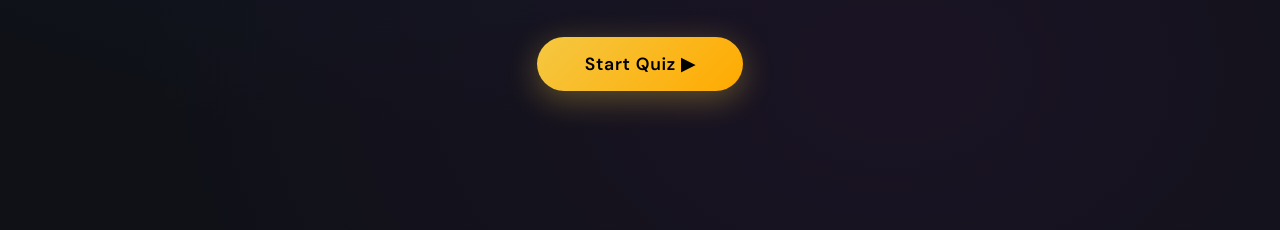
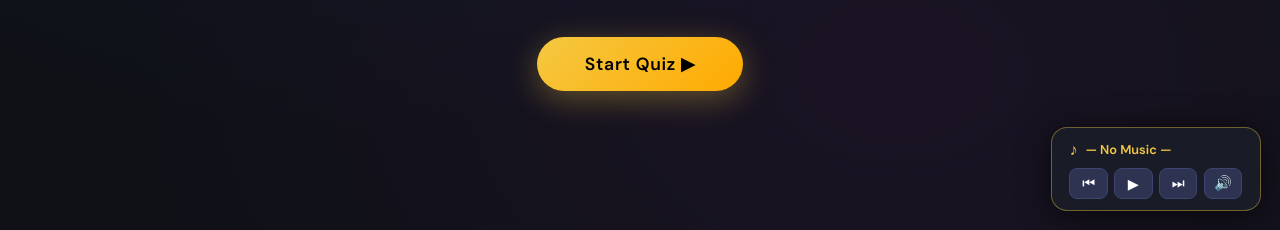
Before and after one commit to misthios997/learningmood, a plain HTML site: page bing.html in a window 1280 px wide. Shown: the part 570-800 px from the top of the page. Drawn offline with nearby package versions, Linux system fonts and the light colour scheme.

Commit message:
Update bing.html

```diff
--- a/bing.html
+++ b/bing.html
@@ -961,5 +961,137 @@ function restartQuiz() {
   showQuestion();
 }
 </script>
+
+
+  <!-- ── MUSIC PLAYER ── -->
+  <audio id="bgAudio" loop></audio>
+
+  <div id="musicPlayer">
+    <div id="songInfo">
+      <span id="noteAnim">♪</span>
+      <span id="songName">No Music</span>
+    </div>
+    <div id="playerControls">
+      <button class="pBtn" onclick="prevSong()">⏮</button>
+      <button class="pBtn active" id="playBtn" onclick="togglePlay()">▶</button>
+      <button class="pBtn" onclick="nextSong()">⏭</button>
+      <button class="pBtn" id="muteBtn" onclick="toggleMute()">🔊</button>
+    </div>
+  </div>
+
+  <style>
+  #musicPlayer {
+    position: fixed;
+    bottom: 1.2rem;
+    right: 1.2rem;
+    z-index: 99999;
+    background: rgba(26,29,39,0.97);
+    border: 1.5px solid #f5c84266;
+    border-radius: 1rem;
+    padding: .7rem 1.1rem;
+    box-shadow: 0 4px 32px #000a;
+    min-width: 210px;
+    font-family: 'DM Sans', sans-serif;
+  }
+  #songInfo {
+    display: flex;
+    align-items: center;
+    gap: .5rem;
+    font-size: .8rem;
+    color: #f5c842;
+    font-weight: 700;
+    margin-bottom: .5rem;
+    white-space: nowrap;
+    overflow: hidden;
+    text-overflow: ellipsis;
+    max-width: 190px;
+  }
+  #noteAnim { font-size: 1rem; display: inline-block; }
+  #noteAnim.playing { animation: notebounce .5s infinite alternate; }
+  @keyframes notebounce { from{transform:translateY(0)} to{transform:translateY(-5px)} }
+  #playerControls { display: flex; gap: .4rem; }
+  .pBtn {
+    flex: 1;
+    background: #2e3352;
+    border: 1px solid #3d4470;
+    color: #fff;
+    border-radius: .5rem;
+    padding: .35rem 0;
+    cursor: pointer;
+    font-size: .9rem;
+    transition: all .15s;
+  }
+  .pBtn:hover { background: #f5c842; color: #000; border-color: #f5c842; }
+  .pBtn.active { background: #f5c84233; border-color: #f5c842; color: #f5c842; }
+  </style>
+
+  <script>
+  const songs = [
+    { name: "— No Music —", src: "" },
+    { name: "🌿 Country Roads", src: "https://raw.githubusercontent.com/misthios997/marketsong/b3654ee4367a0060dcc77621d8ef9bfc2f0c3e3c/John%20Denver%20-%20Take%20Me%20Home%2C%20Country%20Roads%20(Official%20Audio).mp3" },
+    { name: "🍋 Lemon Tree", src: "https://raw.githubusercontent.com/misthios997/marketsong/b3654ee4367a0060dcc77621d8ef9bfc2f0c3e3c/lagu%20%20among%20%20%20us%20%20lemon%20%20tree%20%20(among%20%20us%20%20song).mp3" },
+  ];
+  let songIdx = 0;
+  let isPlaying = false;
+  const audio = document.getElementById('bgAudio');
+  const songName = document.getElementById('songName');
+  const playBtn = document.getElementById('playBtn');
+  const muteBtn = document.getElementById('muteBtn');
+  const noteAnim = document.getElementById('noteAnim');
+
+  function updateUI() {
+    songName.textContent = songs[songIdx].name;
+    if (isPlaying && songs[songIdx].src) {
+      playBtn.textContent = '⏸';
+      playBtn.classList.add('active');
+      noteAnim.classList.add('playing');
+    } else {
+      playBtn.textContent = '▶';
+      playBtn.classList.remove('active');
+      noteAnim.classList.remove('playing');
+    }
+  }
+
+  function loadAndPlay(idx) {
+    songIdx = (idx + songs.length) % songs.length;
+    const s = songs[songIdx];
+    if (!s.src) {
+      audio.pause();
+      audio.src = '';
+      isPlaying = false;
+      updateUI();
+      return;
+    }
+    audio.src = s.src;
+    audio.loop = true;
+    const p = audio.play();
+    if (p !== undefined) {
+      p.then(() => { isPlaying = true; updateUI(); })
+       .catch(e => { console.log('Play blocked:', e); isPlaying = false; updateUI(); });
+    }
+  }
+
+  function togglePlay() {
+    if (songIdx === 0) { loadAndPlay(1); return; }
+    if (audio.paused) {
+      audio.play().then(() => { isPlaying = true; updateUI(); }).catch(()=>{});
+    } else {
+      audio.pause();
+      isPlaying = false;
+      updateUI();
+    }
+  }
+
+  function nextSong() { loadAndPlay(songIdx + 1); }
+  function prevSong() { loadAndPlay(songIdx - 1); }
+
+  function toggleMute() {
+    audio.muted = !audio.muted;
+    muteBtn.textContent = audio.muted ? '🔇' : '🔊';
+  }
+
+  updateUI();
+  </script>
+
 </body>
 </html>
```
